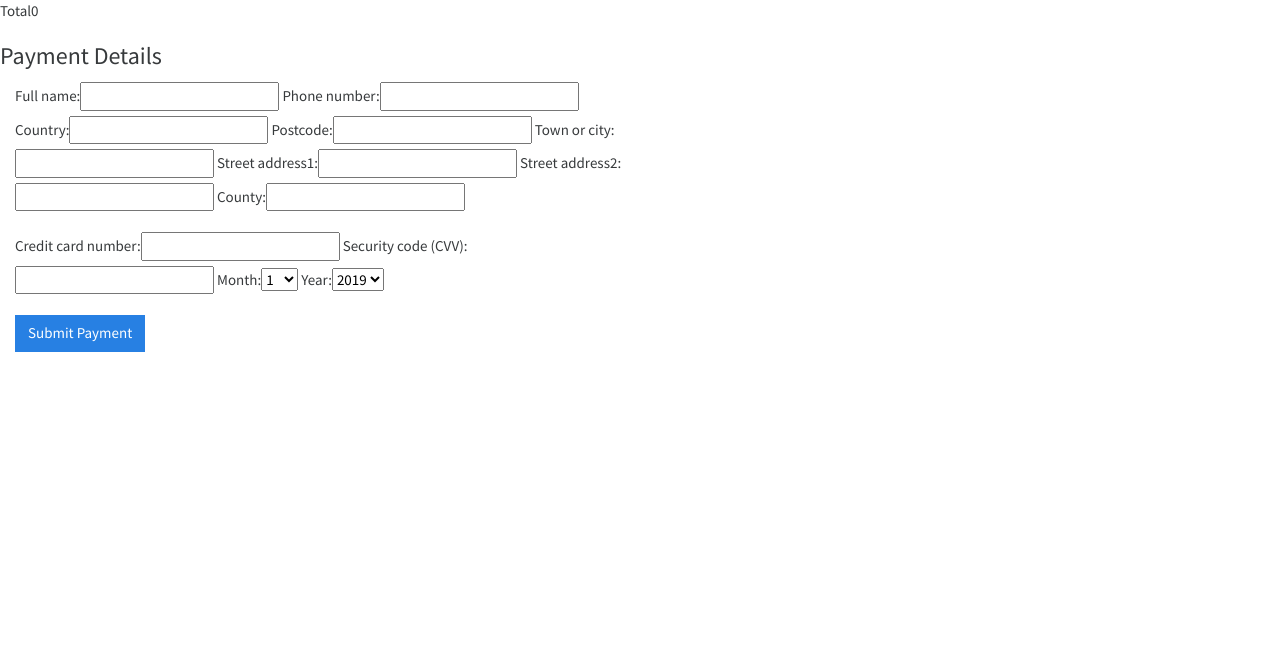
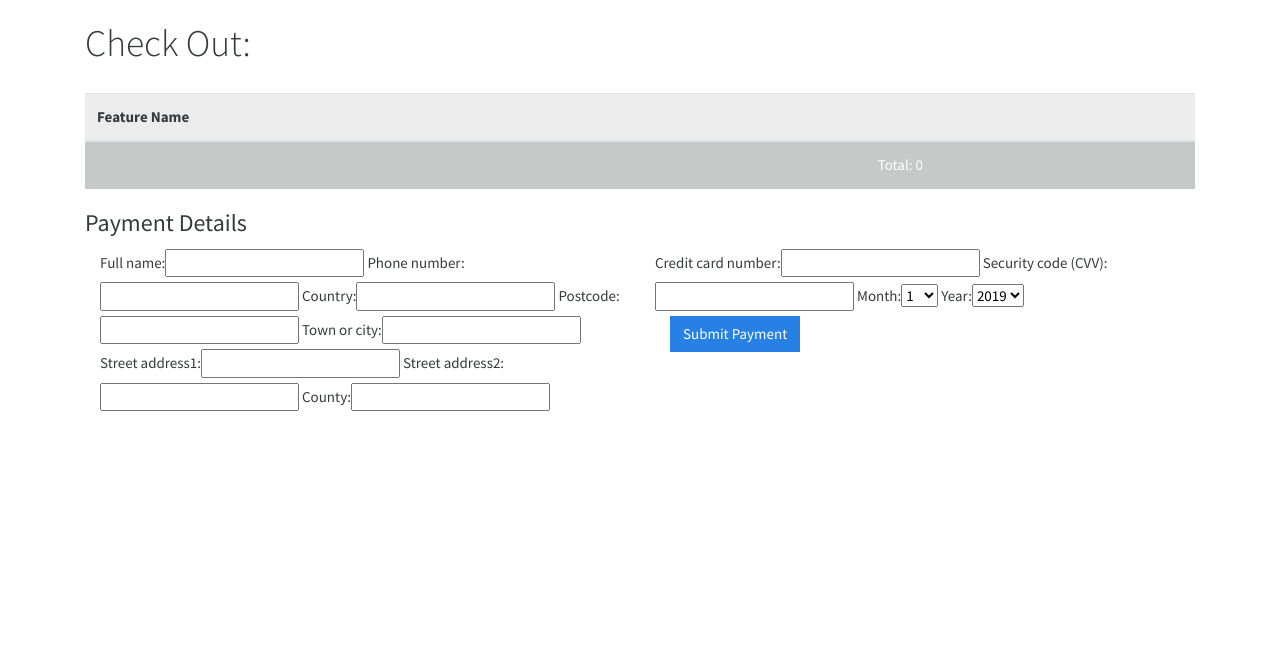
Before and after one commit to Jorden-V/UnicornAttractor---Milestone-4, a Django app: page /checkout/ in a window 1280 px wide. Shown: the part 55-727 px from the top of the page. Run offline with Django 3.2, Linux system fonts and the light colour scheme; the visitor is signed in with stand-in values (Sample User, id 1); some libraries are stand-ins or nearby versions.

Commit message:
updated checkout page with some styles

```diff
--- a/checkout/templates/checkout.html
+++ b/checkout/templates/checkout.html
@@ -7,26 +7,39 @@
 </script>
 <script type="text/javascript" src="{% static 'js/stripe.js' %}"></script>
 {% endblock %} {% block content %}
-    <div class="row row-flex">
-        {% for item in cart_items %}
-        <div class="col-xs-10 col-xs-offset-1 col-sm-offset-0 col-sm-6 col-md-4 display panel panel-default">
-            <div class="panel-body">
-                <div> Image div if needed</div>
 
-                <div class="caption">
-                    <h3>{{ item.feature.name }}</h3>
-                    <p class="product-description">{{ item.feature.descriptio }}</p>
-                    <p>{{ item.quantity }}</p>
-                    <p>item.feature.price</p>
+<section class="container">
+    <div class="row">
+        <div class="profile-submit-buttons">
+            <h1>Check Out:</h1>
         </div>
     </div>
-        </div>
+    <table class="table table-hover">
+        <thead class="table-active">
+            <tr>
+                <th scope="col">Feature Name</th>
+                <th scope="col"></th>
+                <th scope="col"></th>
+                <th scope="col"></th>
+            </tr>
+        </thead>
+        <tbody>
+            {% for item in cart_items %}
+            <tr class="">
+                <th scope="row">{{ item.feature.name }}</th>
+                <td></td>
+                <td></td>
+                <td></td>
+            </tr>
             {% endfor %}
-    </div>
-    <div class="row">
-        <p>Total</p>
-        <p><span class="glyphicon glyphicon-euro" aria-hidden="true"></span>{{ total }}</p>
-    </div>
+            <tr class="table-dark">
+                <th scope="row"></th>
+                <td></td>
+                <td></td>
+                <td>Total: {{ total }}</td>
+            </tr>
+        </tbody>
+    </table>
 
     <form role="form" method="post" id="payment-form" action="{% url 'checkout' %}">
         <legend>Payment Details</legend>
@@ -36,17 +49,21 @@
             <div id="alert-message block-message success" id="stripe-success-message"></div>
         </div>
 
+        <div class="row">
             <div class="form-group col-md-6">
                 {{ order_form | as_bootstrap }}
             </div>
 
             <div class="form-group col-md-6">
                 {{ payment_form | as_bootstrap }}
-        </div>
-
                 {% csrf_token %}
         <div class="form-group col-md-12">
             <input class=" btn btn-primary" id="submit_payment_btn" name="commit" type="submit" value="Submit Payment">
         </div>
+            </div>
+        </div>
     </form>
+
+</section>
+
 {% endblock %}
--- a/templates/base.html
+++ b/templates/base.html
@@ -87,10 +87,10 @@
         <div class="row">
             <div class="col-6">
                 <ol class="breadcrumb">
-                    <li class="breadcrumb-item"> <a target="_blank" href=""><i class="fab fa-youtube-square hvr-grow" aria-hidden="true"></i></a></li>
-                    <li class="breadcrumb-item"> <a target="_blank" href=""><i class="fab fa-twitter-square hvr-grow" aria-hidden="true"></i></a></li>
-                    <li class="breadcrumb-item"> <a target="_blank" href=""><i class="fab fa-facebook-square hvr-grow" aria-hidden="true"></i></a></li>
-                    <li class="breadcrumb-item"> <a target="_blank" href=""><i class="fab fa-instagram hvr-grow" aria-hidden="true"></i></a></li>
+                    <li class="breadcrumb-item"> <a target="_blank" href="https://www.youtube.com/"><i class="fab fa-youtube-square hvr-grow" aria-hidden="true"></i></a></li>
+                    <li class="breadcrumb-item"> <a target="_blank" href="https://twitter.com/?lang=en-gb"><i class="fab fa-twitter-square hvr-grow" aria-hidden="true"></i></a></li>
+                    <li class="breadcrumb-item"> <a target="_blank" href="https://www.facebook.com/"><i class="fab fa-facebook-square hvr-grow" aria-hidden="true"></i></a></li>
+                    <li class="breadcrumb-item"> <a target="_blank" href="https://www.instagram.com/"><i class="fab fa-instagram hvr-grow" aria-hidden="true"></i></a></li>
                     <li class="breadcrumb-item"> <a href="#">Contact Us</a></li>
                 </ol>
             </div>
```
Lines whose indentation alone changed are shown as unchanged.
